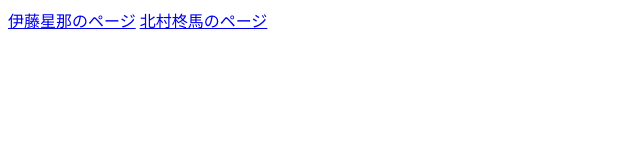
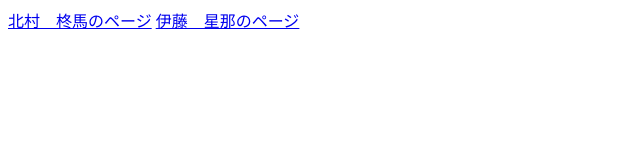
Before and after one commit to itosedayo/baranch-test, a plain HTML site: page index.html in a window 1280 px wide. Shown: the whole page, without its empty margins (0-640 px from the left). Drawn offline with Linux system fonts and the light colour scheme.

```diff
--- a/index.html
+++ b/index.html
@@ -6,8 +6,8 @@
     <title>Document</title>
 </head>
 <body>
-    <a href="profile_A.html">伊藤星那のページ</a>
-    <a href="profile_B.html">北村柊馬のページ</a>
+    <a href="profile_A.html">北村　柊馬のページ</a>
+    <a href="profile_B.html">伊藤　星那のページ</a>
 
 </body>
 </html>
```
